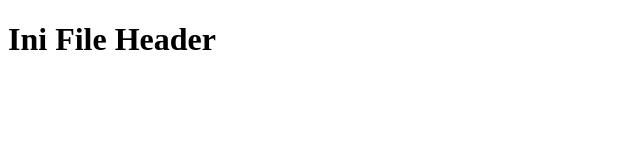
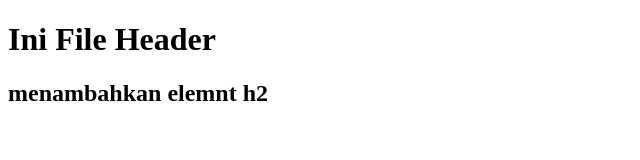
Before and after one commit to ricogeofani/belajar-niomic, a plain HTML site: page header.html in a window 1280 px wide. Shown: the whole page, without its empty margins (0-640 px from the left). Drawn offline with Linux system fonts and the light colour scheme.

Commit message:
menambahkan element h2

```diff
--- a/header.html
+++ b/header.html
@@ -8,5 +8,6 @@
 </head>
 <body>
     <h1>Ini File Header</h1>
+    <h2>menambahkan elemnt h2</h2>
 </body>
 </html>
```
